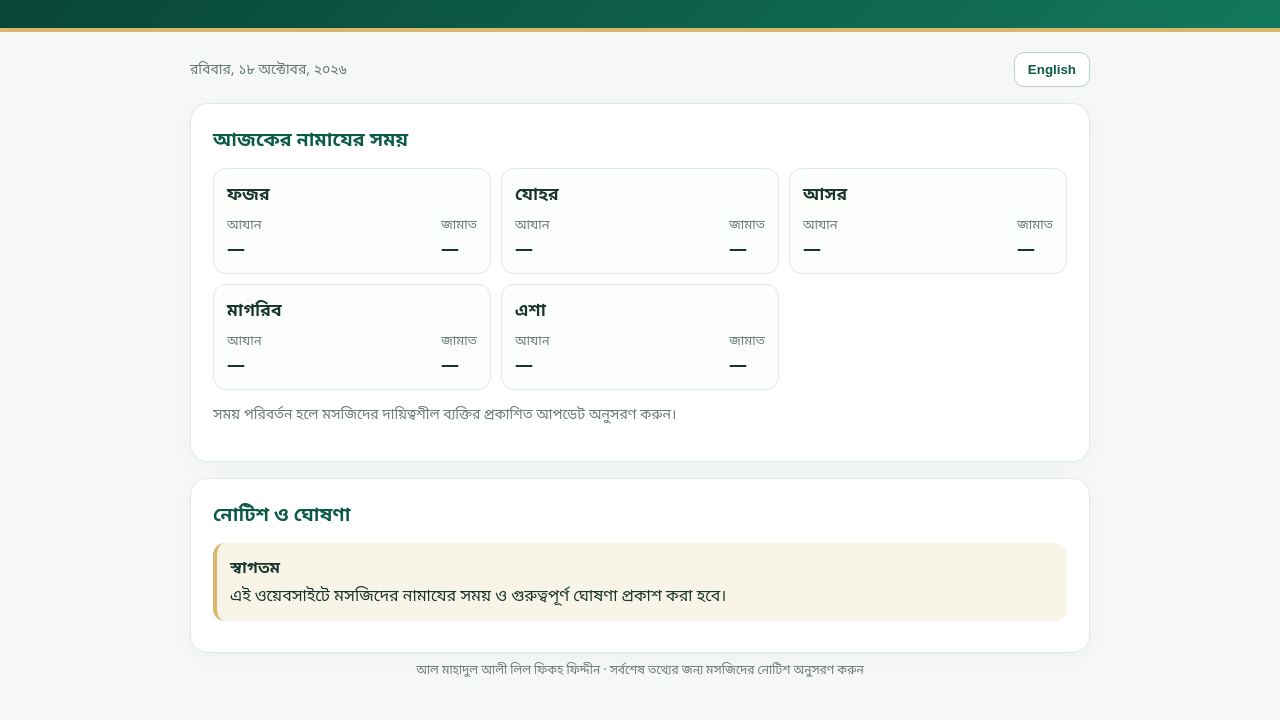
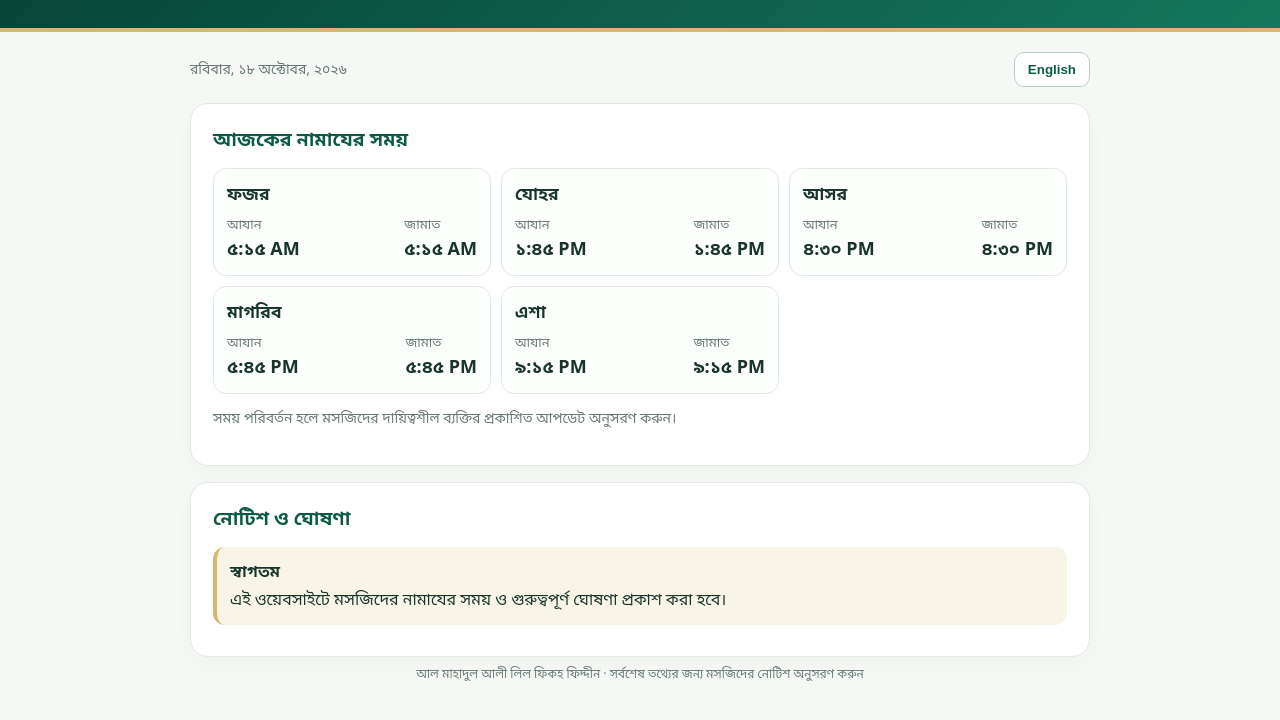
Before and after one commit to ahmadkabirrb-tech/Al-mahadul-ali-prayer-times-, a plain HTML site: page index.html in a window 1280 px wide. Shown: the part 190-910 px from the top of the page. Drawn offline with Linux system fonts and the light colour scheme.

Commit message:
Update index.html

```diff
--- a/index.html
+++ b/index.html
@@ -46,17 +46,16 @@ footer{text-align:center;color:var(--muted);font-size:12px;padding:8px 10px 28px
 <script>
 /*
   আপডেট করার নিয়ম:
-  নিচের mosqueData অংশে সময়/নোটিশ বদলান। সময় ১২ ঘণ্টার বাংলা/ইংরেজি ফরম্যাটে লিখতে পারেন।
-  GitHub-এ index.html সম্পাদনা করে Commit changes করলে ওয়েবসাইটে আপডেট প্রকাশ হবে।
+  নিচের mosqueData অংশে সময়/নোটিশ বদলান।
 */
 const mosqueData = {
-  updated: "প্রাথমিক নমুনা — প্রকৃত সময় বসাতে হবে",
+  updated: "আজকের সময়সূচি",
   prayers: [
-    {bn:"ফজর", en:"Fajr", adhan:"—", jamaat:"—"},
-    {bn:"যোহর", en:"Dhuhr", adhan:"—", jamaat:"—"},
-    {bn:"আসর", en:"Asr", adhan:"—", jamaat:"—"},
-    {bn:"মাগরিব", en:"Maghrib", adhan:"—", jamaat:"—"},
-    {bn:"এশা", en:"Isha", adhan:"—", jamaat:"—"}
+    {bn:"ফজর", en:"Fajr", adhan:"৫:১৫ AM", jamaat:"৫:১৫ AM"},
+    {bn:"যোহর", en:"Dhuhr", adhan:"১:৪৫ PM", jamaat:"১:৪৫ PM"},
+    {bn:"আসর", en:"Asr", adhan:"৪:৩০ PM", jamaat:"৪:৩০ PM"},
+    {bn:"মাগরিব", en:"Maghrib", adhan:"৫:৪৫ PM", jamaat:"৫:৪৫ PM"},
+    {bn:"এশা", en:"Isha", adhan:"৯:১৫ PM", jamaat:"৯:১৫ PM"}
   ],
   notices: [
     {date:"", title_bn:"স্বাগতম", title_en:"Welcome", body_bn:"এই ওয়েবসাইটে মসজিদের নামাযের সময় ও গুরুত্বপূর্ণ ঘোষণা প্রকাশ করা হবে।", body_en:"Prayer times and important mosque announcements will be published here."}
```
